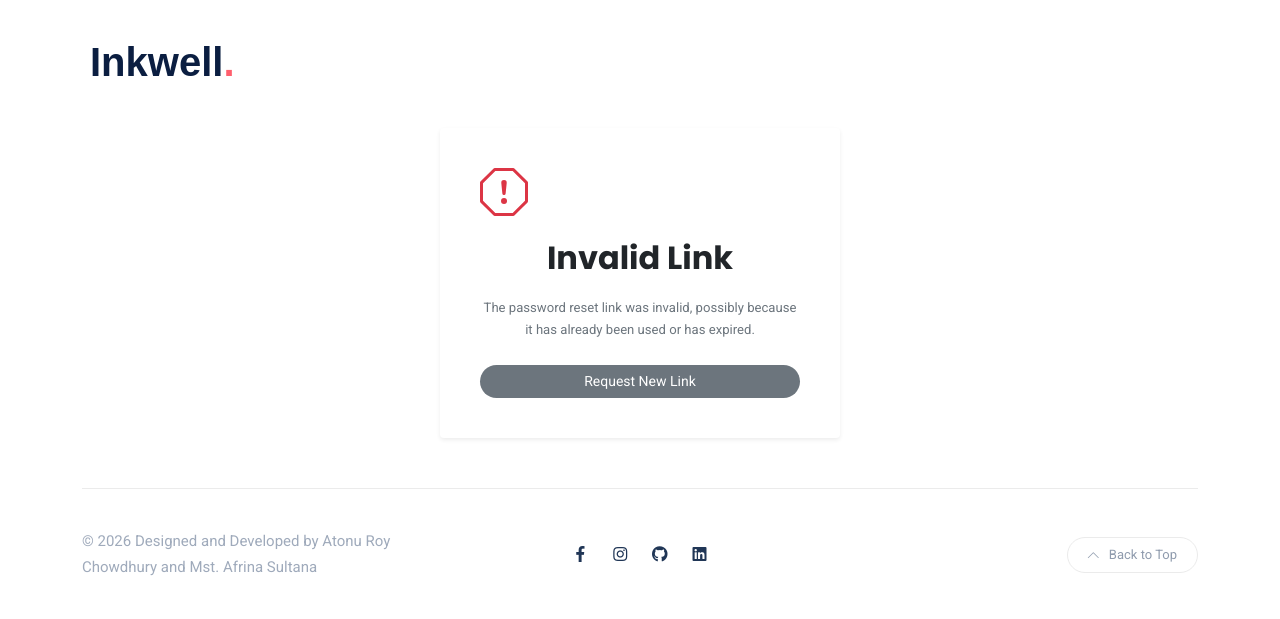
After one commit to atonu-a/inkwell, a Django app: page /reset/1/1/ in a window 1280 px wide. The commit adds this page. Shown: the top 619 px of the page. Run offline with Django 5.2, Linux system fonts and the light colour scheme; style sheets or scripts are compiled from the project's sources; some libraries are stand-ins or nearby versions.

Commit message:
Implement password reset functionality with email notifications and update user email on profile

```diff
--- a/blogging/settings.py
+++ b/blogging/settings.py
@@ -68,6 +68,7 @@ MIDDLEWARE = [
 
 
 ]
+EMAIL_BACKEND = 'django.core.mail.backends.console.EmailBackend'
 
 if DEBUG:
     MIDDLEWARE += [
--- a/templates/login.html
+++ b/templates/login.html
@@ -39,6 +39,9 @@
                     <label for="password" class="form-label small fw-semibold text-secondary">Password</label>
                     <input type="password" name="password" id="password"
                            class="form-control" placeholder="Enter your password" required>
+                    <div class="text-end mt-2">
+                        <a href="{% url 'password_reset' %}" class="text-decoration-none small fw-bold">Forgot Password?</a>
+                    </div>
                 </div>
 
                 <div class="d-grid mt-4">
--- /dev/null
+++ b/templates/password_reset_confirm.html
@@ -0,0 +1,72 @@
+{% extends "base.html" %}
+{% load static %}
+
+{% block header %}
+<header class="header-default">
+    <nav class="navbar navbar-expand-lg">
+        <div class="container-xl">
+            <a class="navbar-brand" href="{% url 'index' %}">
+                <img src="{% static 'images/inkwell_logo.svg' %}" alt="logo" style="height: auto; width: 180px;" />
+            </a>
+        </div>
+    </nav>
+</header>
+{% endblock header %}
+
+{% block body %}
+<div class="container d-flex justify-content-center align-items-center min-vh-70">
+    <div class="card shadow-sm border-0 p-4" style="width: 100%; max-width: 400px;">
+        <div class="card-body">
+            {% if validlink %}
+            <h2 class="card-title text-center mb-4 fw-bold text-dark">New Password</h2>
+
+            <form method="POST">
+                {% csrf_token %}
+
+                {% if form.errors %}
+                <div class="alert alert-danger alert-dismissible fade show" role="alert">
+                    <small>Please correct the password requirements below.</small>
+                    <button type="button" class="btn-close" data-bs-dismiss="alert" aria-label="Close"></button>
+                </div>
+                {% endif %}
+
+                <div class="mb-3">
+                    <label for="id_password1" class="form-label small fw-semibold text-secondary">New Password</label>
+                    <input type="password" name="password1" id="id_password1" class="form-control"
+                        placeholder="Enter new password" required>
+                </div>
+
+                <div class="mb-3">
+                    <label for="id_password2" class="form-label small fw-semibold text-secondary">Confirm New
+                        Password</label>
+                    <input type="password" name="password2" id="id_password2" class="form-control"
+                        placeholder="Confirm new password" required>
+                </div>
+
+                <div class="d-grid mt-4">
+                    <button type="submit" class="btn btn-default">Update Password</button>
+                </div>
+            </form>
+            {% else %}
+            <div class="text-center">
+                <div class="mb-3 text-danger">
+                    <svg xmlns="http://www.w3.org/2000/svg" width="48" height="48" fill="currentColor"
+                        class="bi bi-exclamation-octagon" viewBox="0 0 16 16">
+                        <path
+                            d="M4.54.146A.5.5 0 0 1 4.893 0h6.214a.5.5 0 0 1 .353.146l4.394 4.394a.5.5 0 0 1 .146.353v6.214a.5.5 0 0 1-.146.353l-4.394 4.394a.5.5 0 0 1-.353.146H4.893a.5.5 0 0 1-.353-.146L.146 11.46A.5.5 0 0 1 0 11.107V4.893a.5.5 0 0 1 .146-.353zM5.1 1 1 5.1v5.8L5.1 15h5.8l4.1-4.1V5.1L10.9 1z" />
+                        <path
+                            d="M7.002 11a1 1 0 1 1 2 0 1 1 0 0 1-2 0M7.1 4.995a.905.905 0 1 1 1.8 0l-.35 3.507a.552.552 0 0 1-1.1 0z" />
+                    </svg>
+                </div>
+                <h2 class="card-title mb-3 fw-bold text-dark">Invalid Link</h2>
+                <p class="small text-muted mb-4">The password reset link was invalid, possibly because it has already
+                    been used or has expired.</p>
+                <div class="d-grid">
+                    <a href="{% url 'password_reset' %}" class="btn btn-secondary">Request New Link</a>
+                </div>
+            </div>
+            {% endif %}
+        </div>
+    </div>
+</div>
+{% endblock body %}
--- a/user_auth/urls.py
+++ b/user_auth/urls.py
@@ -1,5 +1,6 @@
 from django.contrib import admin
 from django.urls import path,include
+from django.contrib.auth import views as auth_views
 from . import views
 from django.conf import settings
 from django.conf.urls.static import static
@@ -17,7 +18,13 @@ urlpatterns = [
     path('profile/', views.profile_view, name="personal"),
     path('follow/<int:user_id>/', views.toggle_follow, name='toggle_follow'),
     path('edit-post/<slug:slug>/', views.edit_post, name="edit_post"),
+    path('password_reset/', auth_views.PasswordResetView.as_view(template_name='password_reset_form.html'), name='password_reset'),
 
+    path('password_reset/done/', auth_views.PasswordResetDoneView.as_view(template_name='password_reset_done.html'), name='password_reset_done'),
+
+    path('reset/<uidb64>/<token>/', auth_views.PasswordResetConfirmView.as_view(template_name='password_reset_confirm.html'), name='password_reset_confirm'),
+
+    path('reset/done/', auth_views.PasswordResetCompleteView.as_view(template_name='password_reset_complete.html'), name='password_reset_complete'),
 
 
 ]
--- a/user_auth/views.py
+++ b/user_auth/views.py
@@ -51,6 +51,8 @@ def onboarding_view(request):
         birthday = request.POST.get("birthday") or None
         profile_pic = request.FILES.get('profile_pic')
         profile.email = email
+        request.user.email = email
+        request.user.save()
         profile.full_name = full_name
         profile.bio = bio
         profile.birthday = birthday
```
Also changed, not shown: templates/password_reset_complete.html (added, +37 -0 lines), templates/password_reset_done.html (added, +39 -0 lines), templates/password_reset_form.html (added, +54 -0 lines).
